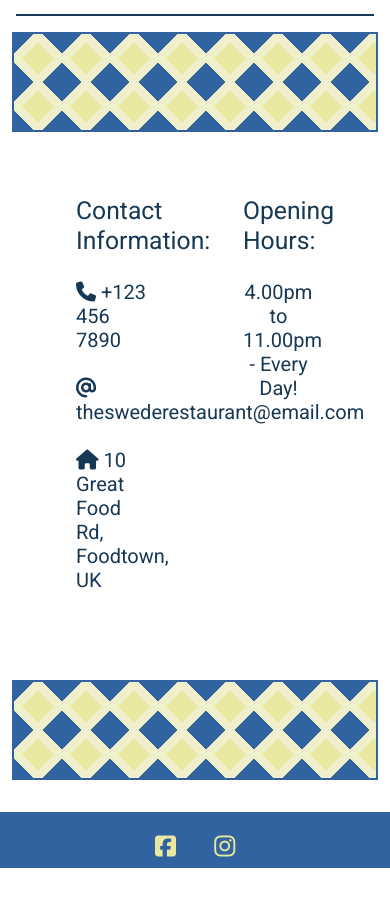
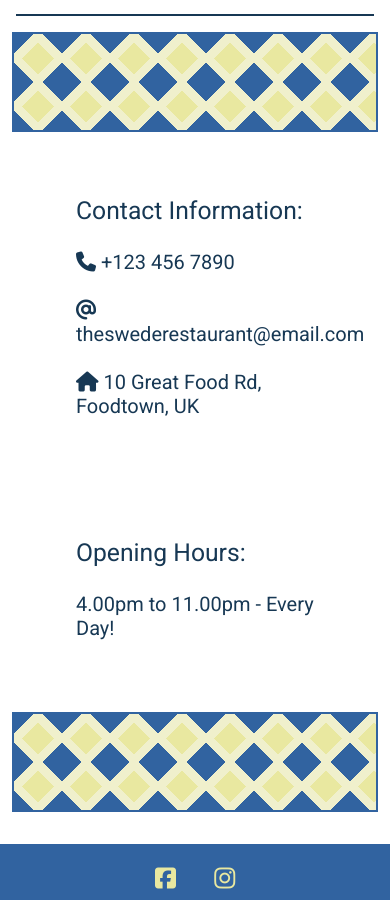
Before and after one commit to gustafsson96/the-swede-restaurant, a Django app: page /contact in a window 390 px wide. Shown: the part 132-1032 px from the top of the page. Before the commit the page ends 1000 px from the top, so only its background shows below. Run offline with Django 3.2, Linux system fonts and the light colour scheme; some libraries are stand-ins or nearby versions.

Commit message:
Add responsiveness to contact.html

```diff
--- a/static/css/style.css
+++ b/static/css/style.css
@@ -149,7 +149,7 @@
 #opening-hours {
     font-family: 'Roboto', sans-serif, Courier, monospace;
     color: var(--darker-blue);
-    text-align: center;
+    text-align: left;
 }
 
 #opening-hours h2 {
--- a/templates/contact.html
+++ b/templates/contact.html
@@ -13,13 +13,13 @@
 </div>
 <div class="container">
     <div class="row justify-content-center m-3">
-        <div class="col-6 p-5" id="contact-information">
+        <div class="col-sm-12 col-md-6 p-5" id="contact-information">
             <h2>Contact Information:</h2>
             <h5><i class="fa-solid fa-phone"></i>  +123 456 7890</h5>
             <h5><i class="fa-solid fa-at"></i>  theswederestaurant@email.com</h5>
             <h5><i class="fa-solid fa-house"></i>  10 Great Food Rd, Foodtown, UK</h5>
         </div>
-        <div class="col-6 p-5" id="opening-hours">
+        <div class="col-md-6 col-sm-12 p-5" id="opening-hours">
             <h2>Opening Hours:</h2>
             <h5>
                 4.00pm to 11.00pm - Every Day!
```
